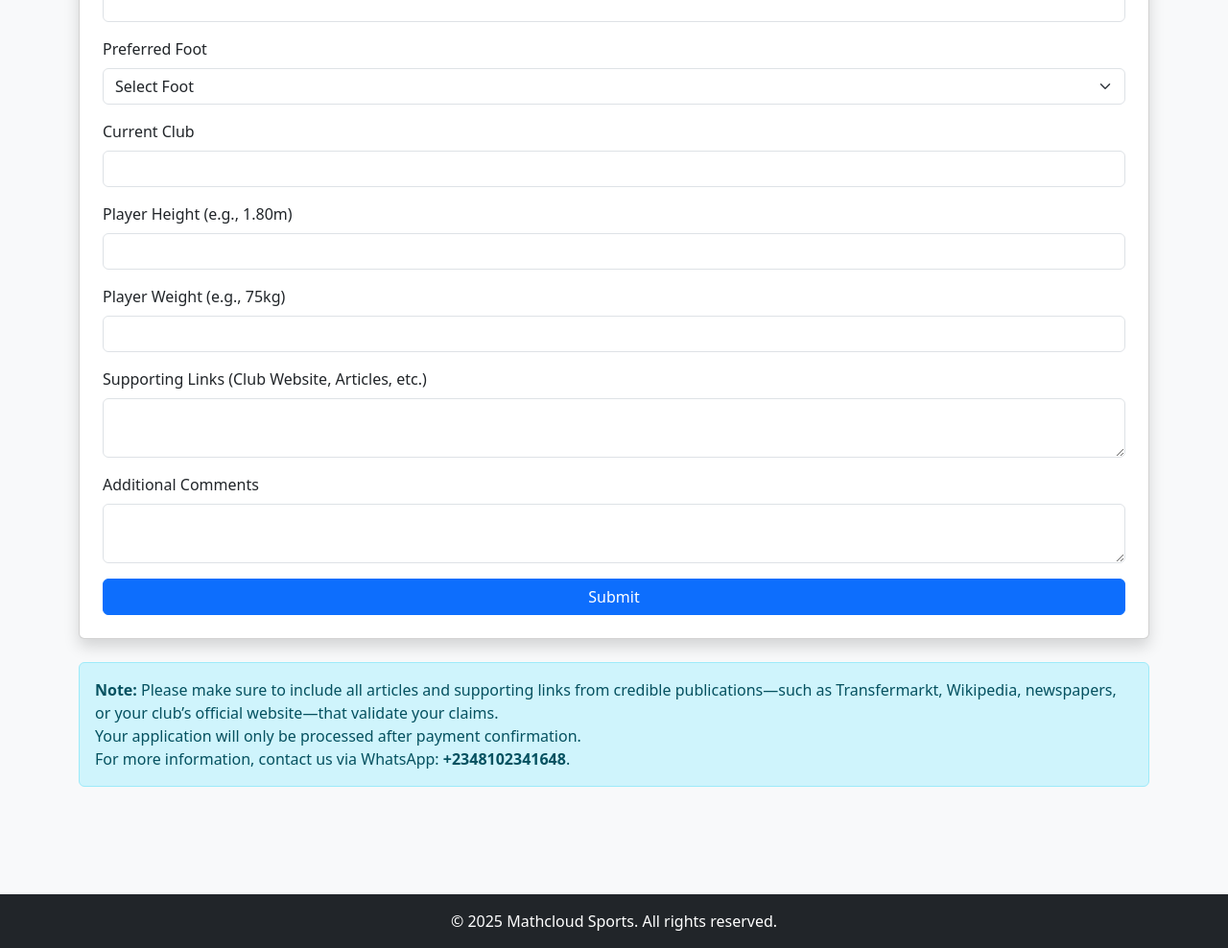
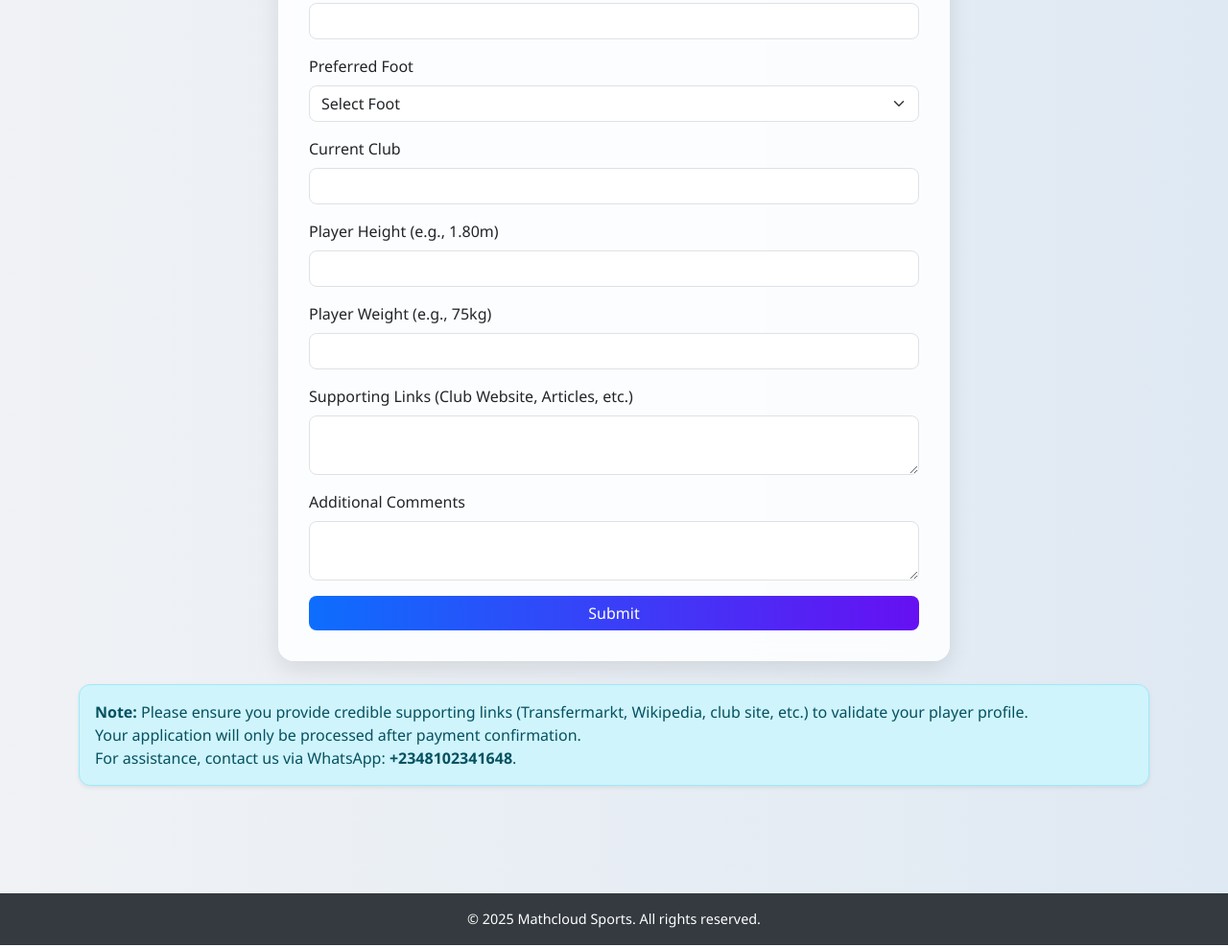
Before and after one commit to marshall294/Mathcloud-Sports-transfermarkt, a plain HTML site: page index.html in a window 1280 px wide. Shown: the part 530-1518 px from the top of the page at 96% size. Drawn offline with nearby package versions, Linux system fonts and the light colour scheme.

Commit message:
Update index.html

```diff
--- a/index.html
+++ b/index.html
@@ -1,22 +1,61 @@
-<!-- register.html -->
 <!DOCTYPE html>
 <html lang="en">
 <head>
   <meta charset="UTF-8">
-  <meta name="viewport" content="width=device-width, initial-scale=1.0">
+  <meta name="viewport" content="width=device-width, initial-scale=1">
   <title>Transfermarkt Player Registration</title>
   <link href="https://cdn.jsdelivr.net/npm/bootstrap@5.3.0/dist/css/bootstrap.min.css" rel="stylesheet">
+  <style>
+    body {
+      background: linear-gradient(to right, #f0f2f5, #dfe9f3);
+      font-family: 'Segoe UI', sans-serif;
+    }
+    header {
+      background: linear-gradient(to right, #0d6efd, #6610f2);
+      box-shadow: 0 4px 8px rgba(0,0,0,0.1);
+    }
+    h2 {
+      font-size: 1.75rem;
+    }
+    .glass-card {
+      background: rgba(255, 255, 255, 0.85);
+      backdrop-filter: blur(8px);
+      border-radius: 1rem;
+      padding: 2rem;
+      box-shadow: 0 8px 24px rgba(0,0,0,0.1);
+    }
+    .form-control, .form-select {
+      border-radius: 0.5rem;
+    }
+    button[type="submit"] {
+      background: linear-gradient(to right, #0d6efd, #6610f2);
+      border: none;
+      border-radius: 0.5rem;
+    }
+    button[type="submit"]:hover {
+      opacity: 0.9;
+    }
+    footer {
+      background: #343a40;
+      font-size: 0.9rem;
+    }
+    .alert {
+      border-radius: 0.75rem;
+    }
+  </style>
 </head>
-<body class="bg-light">
-  <header class="bg-dark text-white py-3 mb-4">
+<body>
+  <header class="text-white py-4">
     <div class="container text-center">
-      <h1 class="h3 m-0">Mathcloud Sports</h1>
+      <h1 class="h3 fw-bold m-0">Mathcloud Sports</h1>
     </div>
   </header>
 
   <div class="container py-5">
-    <h2 class="text-center mb-4 fw-bold text-primary">Submit Your Player Profile for Transfermarkt Registration</h2>
-    <form id="playerForm" class="card p-4 shadow">
+    <h2 class="text-center mb-5 text-gradient fw-bold text-primary">Submit Your Player Profile for Transfermarkt</h2>
+
+    <div class="glass-card mx-auto" style="max-width: 700px;">
+      <form id="playerForm">
         <div class="mb-3">
           <label class="form-label">Full Name</label>
           <input type="text" class="form-control" name="name" required>
@@ -64,15 +103,16 @@
         </div>
         <button type="submit" class="btn btn-primary w-100">Submit</button>
       </form>
+    </div>
 
-    <div class="alert alert-info mt-4" role="alert">
-      <strong>Note:</strong> Please make sure to include all articles and supporting links from credible publications—such as Transfermarkt, Wikipedia, newspapers, or your club’s official website—that validate your claims. <br>
-      Your application will only be processed after payment confirmation. <br>
-      For more information, contact us via WhatsApp: <strong>+2348102341648</strong>.
+    <div class="alert alert-info mt-4 shadow-sm" role="alert">
+      <strong>Note:</strong> Please ensure you provide credible supporting links (Transfermarkt, Wikipedia, club site, etc.) to validate your player profile.<br>
+      Your application will only be processed after payment confirmation.<br>
+      For assistance, contact us via WhatsApp: <strong>+2348102341648</strong>.
     </div>
   </div>
 
-  <footer class="bg-dark text-white text-center py-3 mt-5">
+  <footer class="text-white text-center py-3 mt-5">
     <div class="container">
       &copy; 2025 Mathcloud Sports. All rights reserved.
     </div>
```
Lines whose indentation alone changed are shown as unchanged.
